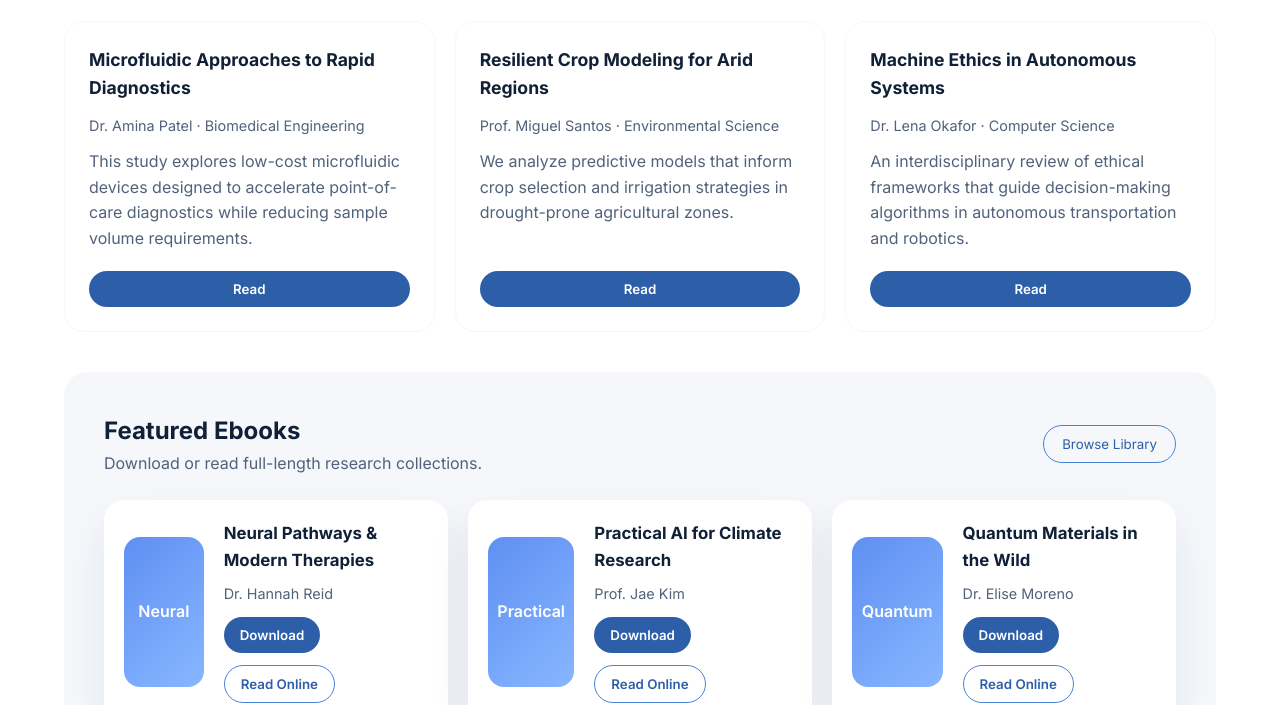
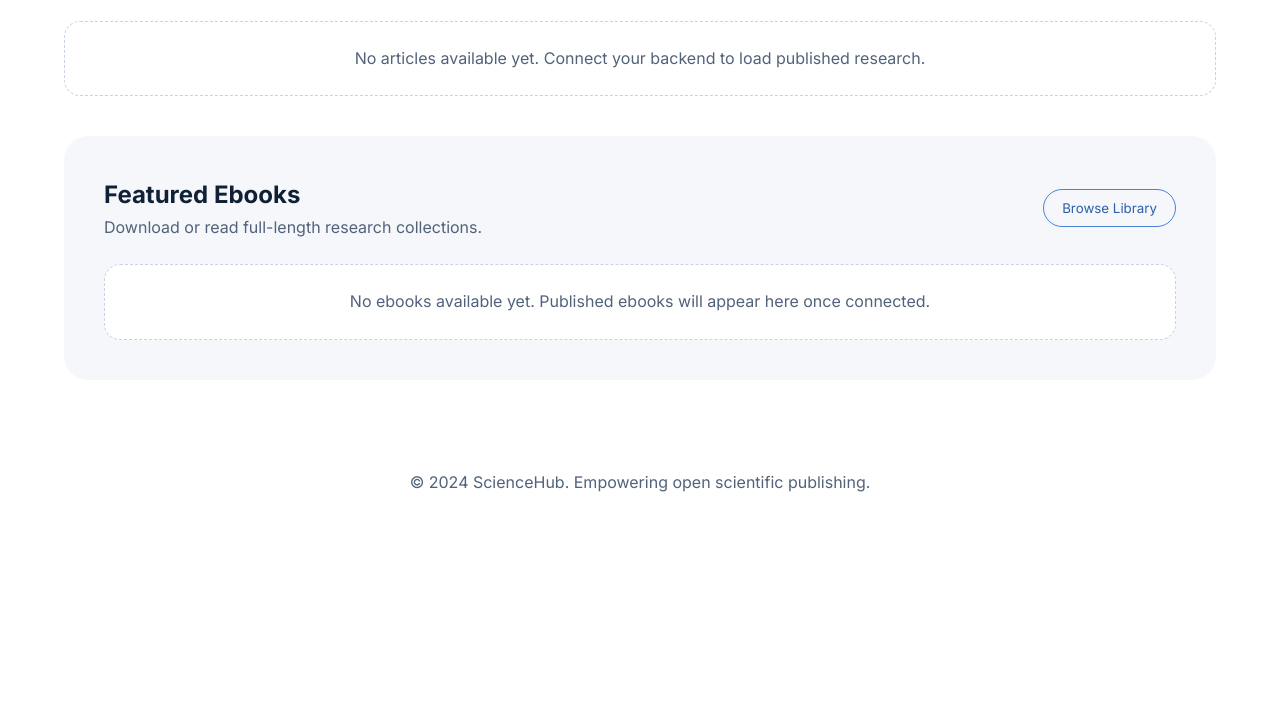
Before and after one commit to dapilma3-cloud/Conexia, a plain HTML site: page index.html in a window 1280 px wide. Shown: the part 675-1380 px from the top of the page. After the commit the page ends 1210 px from the top, so only its background shows below. Drawn offline with Linux system fonts and the light colour scheme; no server answers.

Commit message:
Remove fallback content from homepage

```diff
--- a/app.js
+++ b/app.js
@@ -3,59 +3,7 @@ const state = {
   ebooks: [],
 };
 
-const fallbackArticles = [
-  {
-    id: 1,
-    title: "Microfluidic Approaches to Rapid Diagnostics",
-    author: "Dr. Amina Patel",
-    subject: "Biomedical Engineering",
-    abstract:
-      "This study explores low-cost microfluidic devices designed to accelerate point-of-care diagnostics while reducing sample volume requirements.",
-  },
-  {
-    id: 2,
-    title: "Resilient Crop Modeling for Arid Regions",
-    author: "Prof. Miguel Santos",
-    subject: "Environmental Science",
-    abstract:
-      "We analyze predictive models that inform crop selection and irrigation strategies in drought-prone agricultural zones.",
-  },
-  {
-    id: 3,
-    title: "Machine Ethics in Autonomous Systems",
-    author: "Dr. Lena Okafor",
-    subject: "Computer Science",
-    abstract:
-      "An interdisciplinary review of ethical frameworks that guide decision-making algorithms in autonomous transportation and robotics.",
-  },
-];
-
-const fallbackEbooks = [
-  {
-    id: 101,
-    title: "Neural Pathways & Modern Therapies",
-    author: "Dr. Hannah Reid",
-    coverUrl: "",
-    downloadUrl: "",
-    readUrl: "",
-  },
-  {
-    id: 102,
-    title: "Practical AI for Climate Research",
-    author: "Prof. Jae Kim",
-    coverUrl: "",
-    downloadUrl: "",
-    readUrl: "",
-  },
-  {
-    id: 103,
-    title: "Quantum Materials in the Wild",
-    author: "Dr. Elise Moreno",
-    coverUrl: "",
-    downloadUrl: "",
-    readUrl: "",
-  },
-];
+const emptyMessage = (message) => `<div class="empty-state">${message}</div>`;
 
 const selectors = {
   articleGrid: document.getElementById("articleGrid"),
@@ -121,8 +69,22 @@ const renderCards = (articles, ebooks) => {
   if (!selectors.articleGrid || !selectors.ebookGrid) return;
   selectors.articleGrid.innerHTML = "";
   selectors.ebookGrid.innerHTML = "";
-  articles.forEach((article) => selectors.articleGrid.appendChild(createArticleCard(article)));
-  ebooks.forEach((ebook) => selectors.ebookGrid.appendChild(createEbookCard(ebook)));
+
+  if (articles.length === 0) {
+    selectors.articleGrid.innerHTML = emptyMessage(
+      "No articles available yet. Connect your backend to load published research."
+    );
+  } else {
+    articles.forEach((article) => selectors.articleGrid.appendChild(createArticleCard(article)));
+  }
+
+  if (ebooks.length === 0) {
+    selectors.ebookGrid.innerHTML = emptyMessage(
+      "No ebooks available yet. Published ebooks will appear here once connected."
+    );
+  } else {
+    ebooks.forEach((ebook) => selectors.ebookGrid.appendChild(createEbookCard(ebook)));
+  }
 };
 
 const applySearchFilter = () => {
@@ -187,13 +149,13 @@ const fetchContent = async () => {
       fetch("/api/articles"),
       fetch("/api/ebooks"),
     ]);
-    const articles = articlesResponse.ok ? await articlesResponse.json() : fallbackArticles;
-    const ebooks = ebooksResponse.ok ? await ebooksResponse.json() : fallbackEbooks;
-    state.articles = Array.isArray(articles) ? articles : fallbackArticles;
-    state.ebooks = Array.isArray(ebooks) ? ebooks : fallbackEbooks;
+    const articles = articlesResponse.ok ? await articlesResponse.json() : [];
+    const ebooks = ebooksResponse.ok ? await ebooksResponse.json() : [];
+    state.articles = Array.isArray(articles) ? articles : [];
+    state.ebooks = Array.isArray(ebooks) ? ebooks : [];
   } catch (error) {
-    state.articles = fallbackArticles;
-    state.ebooks = fallbackEbooks;
+    state.articles = [];
+    state.ebooks = [];
   }
 
   setCounts();
--- a/styles.css
+++ b/styles.css
@@ -505,6 +505,15 @@ textarea {
   cursor: pointer;
 }
 
+.empty-state {
+  background: var(--white);
+  border: 1px dashed var(--gray-300);
+  border-radius: 16px;
+  padding: 24px;
+  text-align: center;
+  color: var(--gray-600);
+}
+
 .site-footer {
   text-align: center;
   padding: 30px 24px 40px;
```
